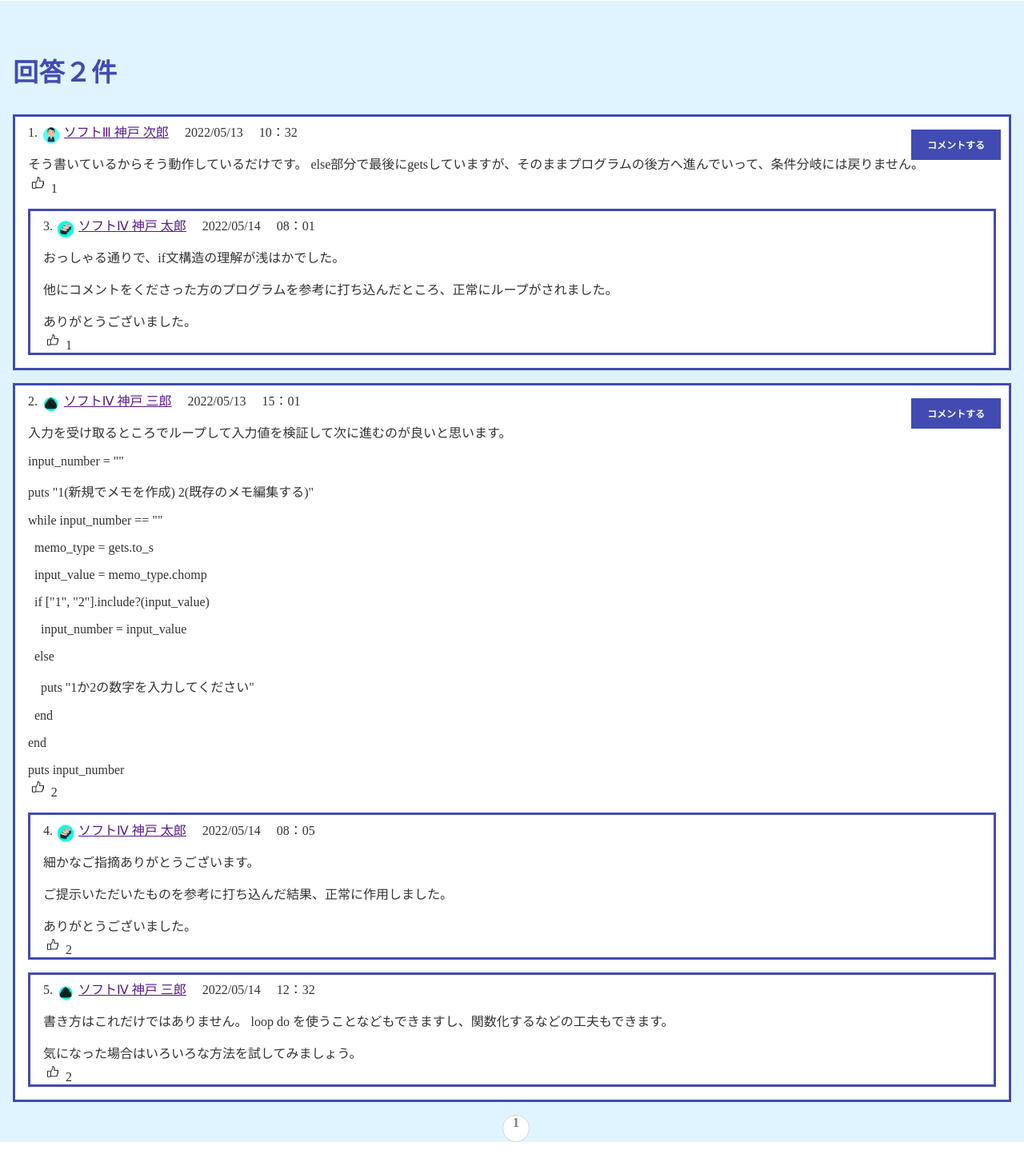
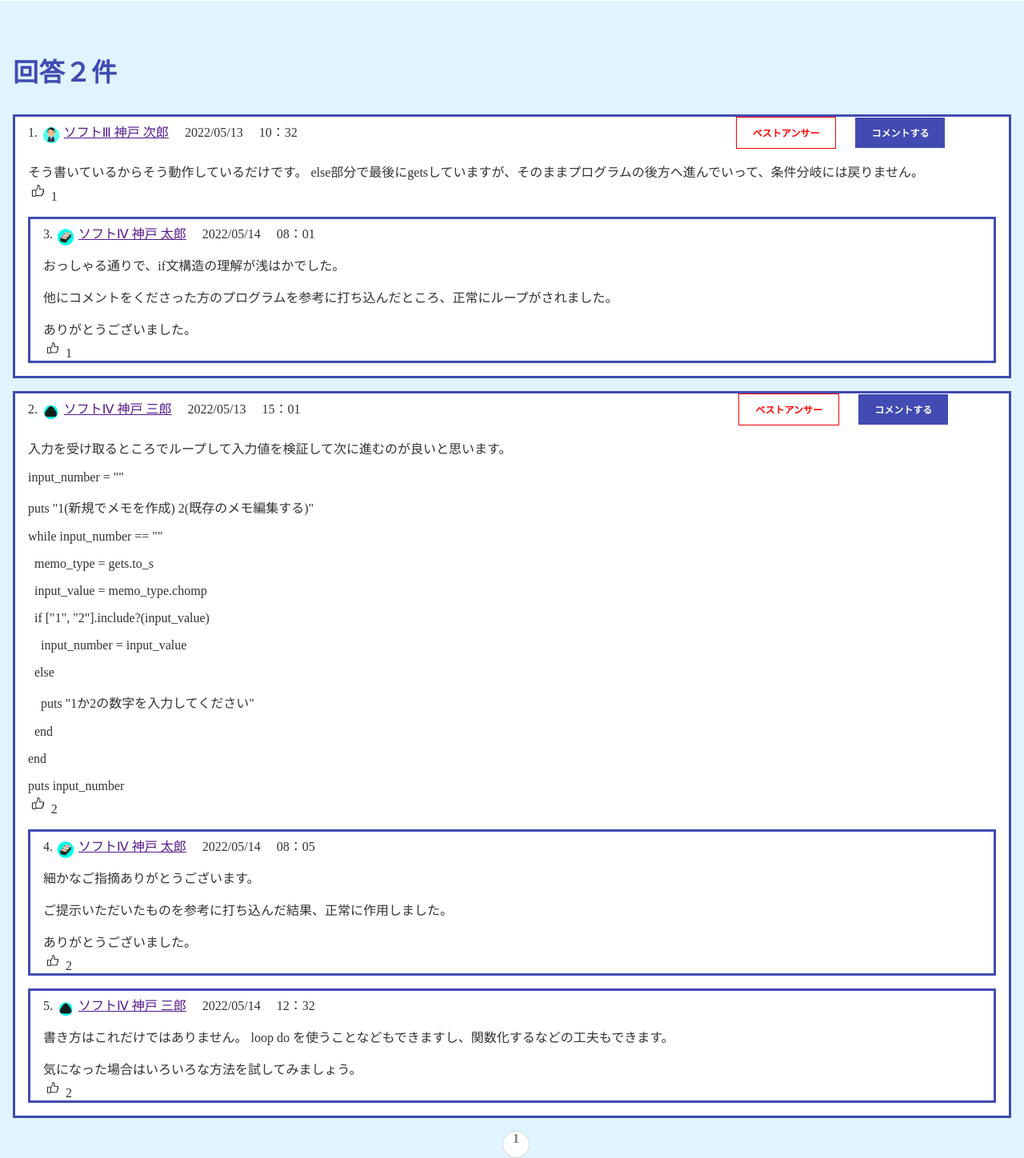
Before and after one commit to ohNarumi/PBL1, a PHP site: page /question.php in a window 1280 px wide. Shown: the part 849-2297 px from the top of the page at 80% size. Run offline with PHP 8.4, Linux system fonts and the light colour scheme.

Commit message:
質問詳細画面にベストアンサーのボタンを設置/#78

```diff
--- a/css/question.css
+++ b/css/question.css
@@ -9,7 +9,6 @@
 
 .a_btn {
     margin: 0 10px;
-    display: inline-block;
     padding: 10px 20px;
     text-decoration: none;
     background: #414BB2;;
@@ -126,8 +125,21 @@
 	width: 2rem;
 }
 .comment_question_a_btn {
-	position: absolute;
-	right: 0;
+	display: inline-block;
 	top: 1rem;
 	font-size: 0.75rem;
 }
+.bestanswer_a_btn {
+	display: inline-block;
+	color: red;
+	background-color: #fff;
+	border: 1px solid red;
+	top: 1rem;
+	font-size: 0.75rem;
+	margin-left: 42.5%;
+}
+
+.bestanswer_a_btn:hover {
+	background-color: tomato;
+	color: #fff;
+}
--- a/question.php
+++ b/question.php
@@ -72,7 +72,8 @@
             <a class="comment_text" href="">ソフトⅢ 神戸 次郎</a>
             <p class="comment_text">2022/05/13</p>
             <p class="comment_text">10：32</p>
-            <a href="./question_write.html" class="a_btn comment_question_a_btn">コメントする</a>
+            <a href="./question_bestanswer.php" class="a_btn bestanswer_a_btn">ベストアンサー</a>
+            <a href="./question_write.php" class="a_btn comment_question_a_btn">コメントする</a>
             <p class="comment_text2">そう書いているからそう動作しているだけです。
                 else部分で最後にgetsしていますが、そのままプログラムの後方へ進んでいって、条件分岐には戻りません。</p>
             <img class="message_icon" src="images/good.png">
@@ -98,7 +99,8 @@
             <a class="comment_text" href="">ソフトⅣ 神戸 三郎</a>
             <p class="comment_text">2022/05/13</p>
             <p class="comment_text">15：01</p>
-            <a href="./question_write.html" class="a_btn comment_question_a_btn">コメントする</a>
+            <a href="./question_bestanswer.php" class="a_btn bestanswer_a_btn">ベストアンサー</a>
+            <a href="./question_write.php" class="a_btn comment_question_a_btn">コメントする</a>
             <p class="comment_text2">入力を受け取るところでループして入力値を検証して次に進むのが良いと思います。</p>
             <p class="comment_text2">input_number = ""</p>
             <p class="comment_text2">puts "1(新規でメモを作成) 2(既存のメモ編集する)"</p>
```
